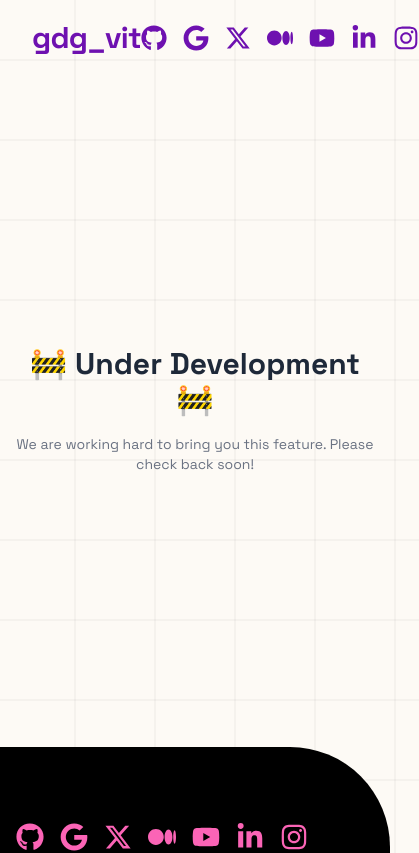
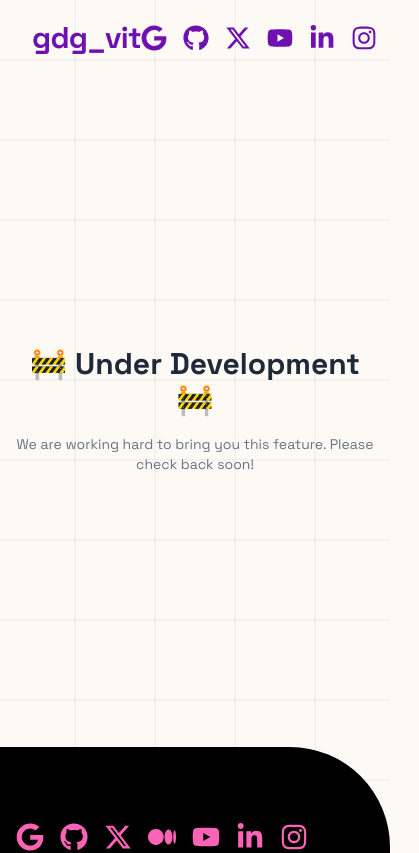
Before and after one commit to maitri-dalvi/gdgvit-web, a Next.js app: page /core in a window 390 px wide. Shown: the top 853 px of the page, 419 px wide, since content can reach past the window. Built offline with nearby package versions, Linux system fonts and the light colour scheme.

Commit message:
fix: Sticky Navbar

```diff
--- a/src/components/Footer.tsx
+++ b/src/components/Footer.tsx
@@ -6,8 +6,8 @@ import { MdEmail } from "react-icons/md";
 const Footer = () => {
 
   const socialIcons = [
+    { icon: <FaGoogle  size={28} />, href: 'https://gdg.community.dev/gdg-on-campus-vidyalankar-institute-of-technology-mumbai-india/' },
     { icon: <FaGithub size={28} />, href: 'https://github.com/GDGVITM' },
-    { icon: <FaGoogle  size={28} />, href: 'https://gdg.community.dev/gdg-on-campus-vidyalankar-institute-of-technology-mumbai-india/' },
     { icon: <FaXTwitter size={28} />, href: 'https://x.com/gdgvit' },
     { icon: <FaMedium size={28} />, href: 'https://medium.com/@gdgvit' },
     { icon: <FaYoutube size={28} />, href: 'http://www.youtube.com/@gdscvitmumbai5838' },
--- a/src/components/Navbar.tsx
+++ b/src/components/Navbar.tsx
@@ -3,65 +3,55 @@
 import Link from 'next/link';
 import {
   FaXTwitter,
+  // FaMedium,
   FaGithub,
   FaInstagram,
   FaYoutube,
-  FaMedium,
   FaGoogle,
   FaLinkedinIn,
 } from 'react-icons/fa6';
+import { useEffect, useState } from 'react';
 
 const Navbar = () => {
+  const [scrolled, setScrolled] = useState(false);
+
+  useEffect(() => {
+  const handleScroll = () => {
+    setScrolled(window.scrollY > window.innerHeight - 100);
+  };
+
+  window.addEventListener('scroll', handleScroll);
+  return () => window.removeEventListener('scroll', handleScroll);
+}, []);
+
+
   const navItems = [
-    {
-      label: 'Spectrum',
-      href: 'https://spectrum-2025.vercel.app/',
-      external: true,
-    },
-    {
-      label: 'Gallery',
-      href: '/gallery',
-      external: false,
-    },
-    {
-      label: 'Team',
-      href: '/team',
-      external: false,
-    },
-    {
-      label: 'Connect',
-      href: 'https://chat.whatsapp.com/GTP2ydK7MyXFBRwf8vnrNW',
-      external: true,
-    },
-    {
-      label: 'Join Us',
-      href: '/interviews',
-      external: false,
-    },
+    { label: 'Spectrum', href: 'https://spectrum-2025.vercel.app/', external: true },
+    { label: 'Gallery', href: '/gallery', external: false },
+    { label: 'Team', href: '/team', external: false },
+    { label: 'Connect', href: 'https://chat.whatsapp.com/GTP2ydK7MyXFBRwf8vnrNW', external: true },
+    { label: 'Join Us', href: '/interviews', external: false },
   ];
 
   const socialIcons = [
-    { icon: <FaGithub size={26} />, href: 'https://github.com/GDGVITM' },
     {
       icon: <FaGoogle size={26} />,
-      href:
-        'https://gdg.community.dev/gdg-on-campus-vidyalankar-institute-of-technology-mumbai-india/',
+      href: 'https://gdg.community.dev/gdg-on-campus-vidyalankar-institute-of-technology-mumbai-india/',
     },
+    { icon: <FaGithub size={26} />, href: 'https://github.com/GDGVITM' },
     { icon: <FaXTwitter size={26} />, href: 'https://x.com/gdgvit' },
-    { icon: <FaMedium size={26} />, href: 'https://medium.com/@gdgvit' },
-    {
-      icon: <FaYoutube size={26} />,
-      href: 'http://www.youtube.com/@gdscvitmumbai5838',
-    },
-    {
-      icon: <FaLinkedinIn size={26} />,
-      href: 'https://www.linkedin.com/company/google-developer-groups-vit-mumbai',
-    },
+    // { icon: <FaMedium size={26} />, href: 'https://medium.com/@gdgvit' },
+    { icon: <FaYoutube size={26} />, href: 'http://www.youtube.com/@gdscvitmumbai5838' },
+    { icon: <FaLinkedinIn size={26} />, href: 'https://www.linkedin.com/company/google-developer-groups-vit-mumbai' },
     { icon: <FaInstagram size={26} />, href: 'https://www.instagram.com/gdg_vit/' },
   ];
 
   return (
-    <nav className="w-full top-0 z-50 pt-1 px-4 md:px-8 lg:px-16">
+    <nav
+      className={`w-full top-0 sticky z-50 pt-1 px-4 md:px-8 lg:px-16 transition-all duration-300 ${
+  scrolled ? 'bg-[#FDFAF5] shadow-md' : 'bg-transparent'
+}`}
+    >
       <div className="relative container mx-auto px-4 py-4 flex items-center justify-between">
         {/* Left: Logo */}
         <Link
```
